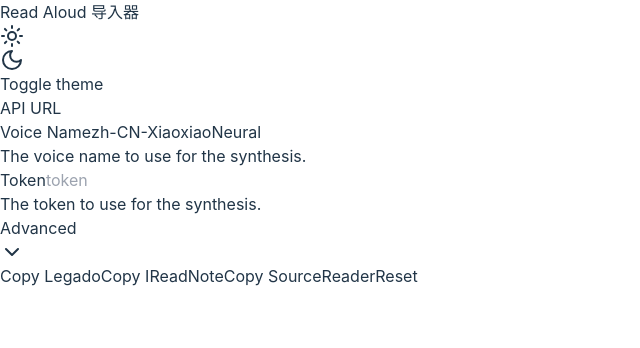
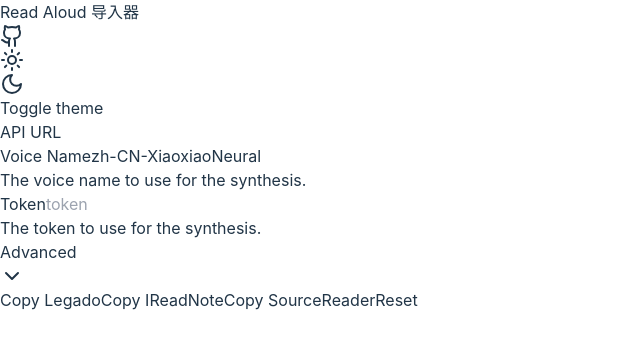
Before and after one commit to yy4382/read-aloud, a React (Vite) app in the folder packages/ui/: page / in a window 1280 px wide. Shown: the top 348 px of the page, without its empty margins (0-640 px from the left). Built offline with nearby package versions, Linux system fonts and the light colour scheme.

Commit message:
feat(ui): layout enhance

```diff
--- a/packages/ui/src/App.tsx
+++ b/packages/ui/src/App.tsx
@@ -9,7 +9,7 @@ function App() {
     <ThemeProvider defaultTheme="dark" storageKey="vite-ui-theme">
       <ApiUrlProvider>
         <SiteHeader />
-        <div className="flex flex-col gap-4 w-full mx-8 items-start justify-center">
+        <div className="flex flex-col gap-4 w-full mx-auto max-w-sm items-start justify-center">
           <ApiUrl />
           <SynthesisForm />
         </div>
--- a/packages/ui/src/components/api-url.tsx
+++ b/packages/ui/src/components/api-url.tsx
@@ -54,7 +54,7 @@ export default function ApiUrl() {
   };
 
   return (
-    <div className="flex flex-col gap-2">
+    <div className="flex flex-col gap-2 w-full">
       <Label>API URL</Label>
       <Input value={apiUrl} onChange={handleInputChange} />
     </div>
--- a/packages/ui/src/components/site-header.tsx
+++ b/packages/ui/src/components/site-header.tsx
@@ -1,11 +1,20 @@
 import { ModeToggle } from "./theme-switch";
+import { Github } from "lucide-react";
+import { Button } from "@/components/ui/button";
 
 export default function SiteHeader() {
   return (
     <header className="sticky top-0 z-50 w-full border-b border-border/40 bg-background/95 backdrop-blur supports-[backdrop-filter]:bg-background/60 dark:border-border mb-8">
       <div className="flex h-14 items-center px-4 justify-between">
         <h1 className="text-2xl font-bold">Read Aloud 导入器</h1>
-        <ModeToggle />
+        <div className="flex items-center gap-2">
+          <Button variant="ghost" asChild size="icon">
+            <a href="https://github.com/yy4382/read-aloud">
+              <Github />
+            </a>
+          </Button>
+          <ModeToggle />
+        </div>
       </div>
     </header>
   );
--- a/packages/ui/src/components/synthesis-form.tsx
+++ b/packages/ui/src/components/synthesis-form.tsx
@@ -76,7 +76,7 @@ export function SynthesisForm() {
   }
 
   return (
-    <div>
+    <div className="w-full">
       <Form {...form}>
         <form className="space-y-2">
           <FormField
```
